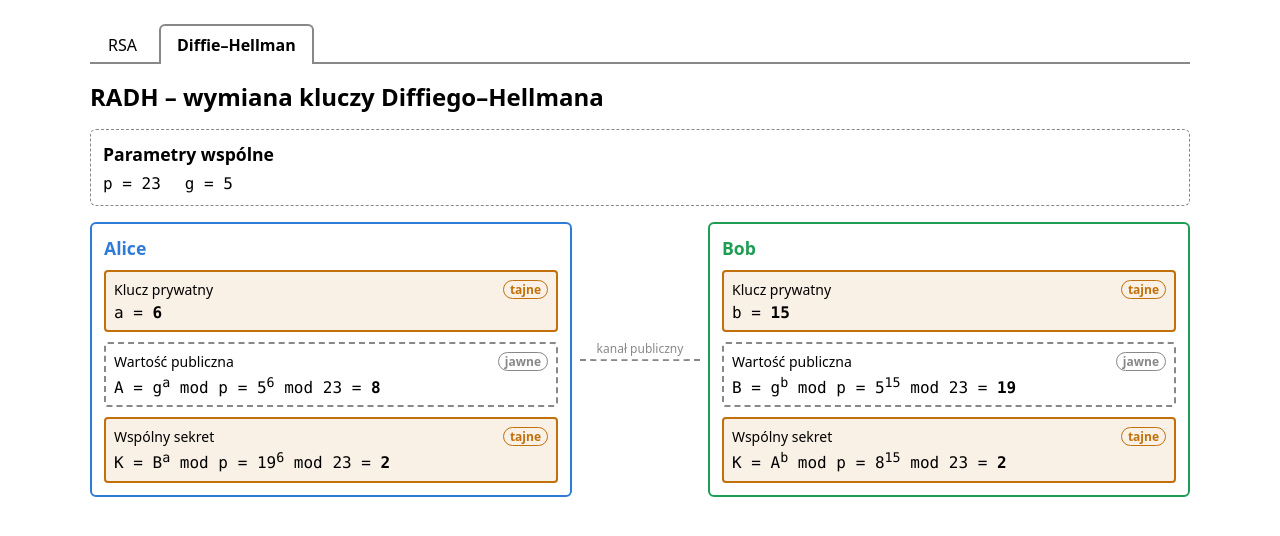
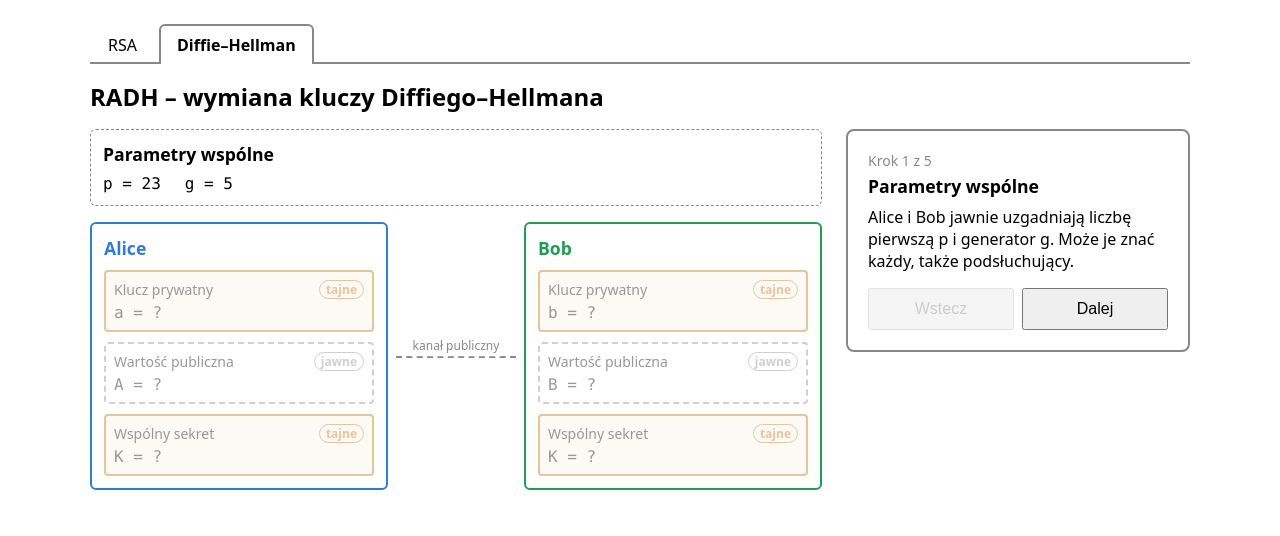
Before and after one commit to lukasz-strama/radh, a React (Vite) app in the folder frontend/: page / in a window 1280 px wide. Both pictures are taken after a click on the button "Diffie–Hellman". Shown: the top 536 px of the page. Built offline with nearby package versions, Linux system fonts and the light colour scheme.

Commit message:
feat(dh): dodaj przechodzenie przez etapy wymiany

```diff
--- a/frontend/src/App.css
+++ b/frontend/src/App.css
@@ -131,15 +131,18 @@
 }
 
 /* Wymiana kluczy DH */
-.dh {
+.dh h1 {
+  margin: 0.67em 0;
+}
+
+/* Wizualizacja po lewej (jak ekran w RSA), panel kroków po prawej */
+.dh-scene {
+  flex: 1 1 500px;
+  min-width: 0;
   container-type: inline-size;
   display: flex;
   flex-direction: column;
   gap: 16px;
-}
-
-.dh h1 {
-  margin: 0.67em 0 0;
 }
 
 .dh h2,
@@ -176,8 +179,10 @@
 .dh-channel {
   position: relative;
   display: flex;
+  flex-direction: column;
   align-items: center;
   justify-content: center;
+  gap: 8px;
 }
 
 .dh-channel::before {
@@ -200,7 +205,12 @@
   background: Canvas;
 }
 
-/* Zależy od szerokości widoku DH, nie całego okna */
+/* Strzałki pakietów: domyślnie poziome, pionowe włącza container query niżej */
+.dh-arrow-v {
+  display: none;
+}
+
+/* Zależy od szerokości wizualizacji, nie całego okna */
 @container (max-width: 480px) {
   .dh-parties {
     grid-template-columns: 1fr;
@@ -213,6 +223,14 @@
   /* W pionie podpis leży na linii */
   .dh-channel-label {
     transform: none;
+  }
+
+  .dh-arrow-h {
+    display: none;
+  }
+
+  .dh-arrow-v {
+    display: inline;
   }
 
   /* Linia kanału pionowo, pakiety polecą z góry na dół */
@@ -287,3 +305,62 @@
 .dh-value output {
   font-weight: bold;
 }
+
+/* Wartość przed swoim etapem: tylko „symbol = ?” */
+.dh-value--pending {
+  opacity: 0.4;
+}
+
+/* Pakiet z wartością publiczną na kanale, w kolorze nadawcy */
+.dh-packet {
+  position: relative;
+  display: flex;
+  gap: 4px;
+  padding: 2px 8px;
+  font-size: 0.875rem;
+  font-weight: bold;
+  color: var(--party-color);
+  background: Canvas;
+  border: 2px solid var(--party-color);
+  border-radius: 999px;
+}
+
+.dh-packet--alice {
+  --party-color: #2f7bd8;
+}
+
+.dh-packet--bob {
+  --party-color: #1f9d55;
+}
+
+/* Panel kroków */
+.dh-controls h2 {
+  font-size: 1.1rem;
+}
+
+.dh-controls p {
+  margin: 8px 0 0;
+}
+
+.dh-step-counter {
+  font-size: 0.875rem;
+  color: #888;
+}
+
+.dh-controls .dh-step-counter {
+  margin: 0 0 4px;
+}
+
+.dh-step-buttons {
+  display: flex;
+  gap: 8px;
+}
+
+.dh-step-buttons button {
+  flex: 1;
+}
+
+/* Nieaktywny przycisk to nie „czekaj”, tylko brak kolejnego kroku */
+.dh-step-buttons button:disabled {
+  cursor: not-allowed;
+}
--- a/frontend/src/DhExchange.tsx
+++ b/frontend/src/DhExchange.tsx
@@ -1,6 +1,7 @@
 // Widok wymiany kluczy Diffiego–Hellmana (PBI-010, #14).
 // Frontend niczego nie liczy: wyświetla wartości, które dostaje.
 
+import { useState } from 'react'
 import type { ReactNode } from 'react'
 
 type Party = 'alice' | 'bob'
@@ -25,15 +26,55 @@ const PARTIES: Record<Party, { name: string; priv: string; pub: string; other: P
   bob: { name: 'Bob', priv: 'b', pub: 'B', other: 'alice' },
 }
 
+// Etapy wymiany w kolejności wyświetlania.
+const STEPS = [
+  {
+    title: 'Parametry wspólne',
+    description:
+      'Alice i Bob jawnie uzgadniają liczbę pierwszą p i generator g. Może je znać każdy, także podsłuchujący.',
+  },
+  {
+    title: 'Klucze prywatne',
+    description:
+      'Każda strona losuje swój klucz prywatny: Alice a, Bob b. Nikomu go nie wysyłają.',
+  },
+  {
+    title: 'Wartości publiczne',
+    description:
+      'Każda strona podnosi g do potęgi swojego klucza prywatnego modulo p. Wynik, A albo B, można pokazać wszystkim.',
+  },
+  {
+    title: 'Wymiana',
+    description:
+      'Alice wysyła A do Boba, a Bob wysyła B do Alice przez kanał publiczny. Podsłuchujący widzi obie wartości.',
+  },
+  {
+    title: 'Wspólny sekret',
+    description:
+      'Każda strona podnosi otrzymaną wartość do potęgi swojego klucza prywatnego. Obu wychodzi to samo K, bo (gᵇ)ᵃ = (gᵃ)ᵇ mod p.',
+  },
+]
+
+// Od którego etapu (indeks w STEPS) widać daną wartość.
+const STEP_PRIVATE = 1
+const STEP_PUBLIC = 2
+const STEP_EXCHANGE = 3
+const STEP_SECRET = 4
+
 type DhExchangeProps = {
   data: DhExchangeData
 }
 
 export function DhExchange({ data }: DhExchangeProps) {
+  const [step, setStep] = useState(0)
+  const isLast = step === STEPS.length - 1
+
   return (
     <div className="dh">
       <h1>RADH – wymiana kluczy Diffiego–Hellmana</h1>
 
+      <div className="layout">
+        <section className="dh-scene" aria-label="Wizualizacja wymiany">
           {/* Parametry znane obu stronom (i każdemu, kto podsłuchuje) */}
           <section className="dh-shared" aria-labelledby="dh-shared-title">
             <h2 id="dh-shared-title">Parametry wspólne</h2>
@@ -46,14 +87,42 @@ export function DhExchange({ data }: DhExchangeProps) {
           </section>
 
           <div className="dh-parties">
-        <PartyPanel party="alice" data={data} />
+            <PartyPanel party="alice" data={data} step={step} />
 
-        {/* Kanał publiczny: tędy później polecą pakiety z A i B */}
+            {/* Kanał publiczny: na etapie wymiany pokazuje przesyłane A i B */}
             <div className="dh-channel">
               <span className="dh-channel-label">kanał publiczny</span>
+              {step >= STEP_EXCHANGE && (
+                <>
+                  <Packet from="alice" value={data.alice.publicValue} />
+                  <Packet from="bob" value={data.bob.publicValue} />
+                </>
+              )}
             </div>
 
-        <PartyPanel party="bob" data={data} />
+            <PartyPanel party="bob" data={data} step={step} />
+          </div>
+        </section>
+
+        {/* Panel sterowania krokami */}
+        <aside className="panel dh-controls" aria-label="Sterowanie etapami">
+          <div aria-live="polite">
+            <p className="dh-step-counter">
+              Krok {step + 1} z {STEPS.length}
+            </p>
+            <h2>{STEPS[step].title}</h2>
+            <p>{STEPS[step].description}</p>
+          </div>
+
+          <div className="dh-step-buttons">
+            <button type="button" onClick={() => setStep(step - 1)} disabled={step === 0}>
+              Wstecz
+            </button>
+            <button type="button" onClick={() => setStep(step + 1)} disabled={isLast}>
+              Dalej
+            </button>
+          </div>
+        </aside>
       </div>
     </div>
   )
@@ -62,10 +131,11 @@ export function DhExchange({ data }: DhExchangeProps) {
 type PartyPanelProps = {
   party: Party
   data: DhExchangeData
+  step: number
 }
 
 // Panel jednej strony wymiany: klucz prywatny, wartość publiczna, wspólny sekret.
-function PartyPanel({ party, data }: PartyPanelProps) {
+function PartyPanel({ party, data, step }: PartyPanelProps) {
   const { name, priv, pub, other } = PARTIES[party]
   const own = data[party]
   const received = data[other].publicValue
@@ -76,16 +146,26 @@ function PartyPanel({ party, data }: PartyPanelProps) {
     <section className={`dh-party dh-party--${party}`} aria-labelledby={titleId}>
       <h2 id={titleId}>{name}</h2>
 
-      <DhValue kind="private" label="Klucz prywatny">
+      <DhValue
+        kind="private"
+        label="Klucz prywatny"
+        symbol={priv}
+        visible={step >= STEP_PRIVATE}
+      >
         {priv} = <output>{own.privateKey}</output>
       </DhValue>
 
-      <DhValue kind="public" label="Wartość publiczna">
+      <DhValue
+        kind="public"
+        label="Wartość publiczna"
+        symbol={pub}
+        visible={step >= STEP_PUBLIC}
+      >
         {pub} = g<sup>{priv}</sup> mod p = {data.g}
         <sup>{own.privateKey}</sup> mod {data.p} = <output>{own.publicValue}</output>
       </DhValue>
 
-      <DhValue kind="private" label="Wspólny sekret">
+      <DhValue kind="private" label="Wspólny sekret" symbol="K" visible={step >= STEP_SECRET}>
         K = {otherPub}
         <sup>{priv}</sup> mod p = {received}
         <sup>{own.privateKey}</sup> mod {data.p} = <output>{own.sharedSecret}</output>
@@ -97,18 +177,54 @@ function PartyPanel({ party, data }: PartyPanelProps) {
 type DhValueProps = {
   kind: 'private' | 'public'
   label: string
+  symbol: string
+  visible: boolean
   children: ReactNode
 }
 
 // Jedna wartość z oznaczeniem, czy jest tajna, czy jawna.
-function DhValue({ kind, label, children }: DhValueProps) {
+// Przed swoim etapem pokazuje tylko „symbol = ?”, żeby układ nie skakał.
+function DhValue({ kind, label, symbol, visible, children }: DhValueProps) {
   return (
-    <div className={`dh-value dh-value--${kind}`}>
+    <div className={`dh-value dh-value--${kind}${visible ? '' : ' dh-value--pending'}`}>
       <div className="dh-value-header">
         <span>{label}</span>
         <span className="dh-value-badge">{kind === 'private' ? 'tajne' : 'jawne'}</span>
       </div>
-      <p className="formula">{children}</p>
+      <p className="formula">{visible ? children : `${symbol} = ?`}</p>
     </div>
   )
 }
+
+type PacketProps = {
+  from: Party
+  value: number
+}
+
+// Wartość publiczna w drodze do drugiej strony.
+// Strzałki: poziome obok siebie, pionowe w układzie jeden pod drugim (CSS).
+function Packet({ from, value }: PacketProps) {
+  const { name, pub, other } = PARTIES[from]
+  const toBob = from === 'alice'
+  return (
+    <span
+      className={`dh-packet dh-packet--${from}`}
+      aria-label={`${pub} = ${value}, od ${name} do ${PARTIES[other].name}`}
+    >
+      {!toBob && <Arrow horizontal="←" vertical="↑" />}
+      <span className="formula">
+        {pub} = {value}
+      </span>
+      {toBob && <Arrow horizontal="→" vertical="↓" />}
+    </span>
+  )
+}
+
+function Arrow({ horizontal, vertical }: { horizontal: string; vertical: string }) {
+  return (
+    <span aria-hidden="true">
+      <span className="dh-arrow-h">{horizontal}</span>
+      <span className="dh-arrow-v">{vertical}</span>
+    </span>
+  )
+}
```
Lines whose indentation alone changed are shown as unchanged.
